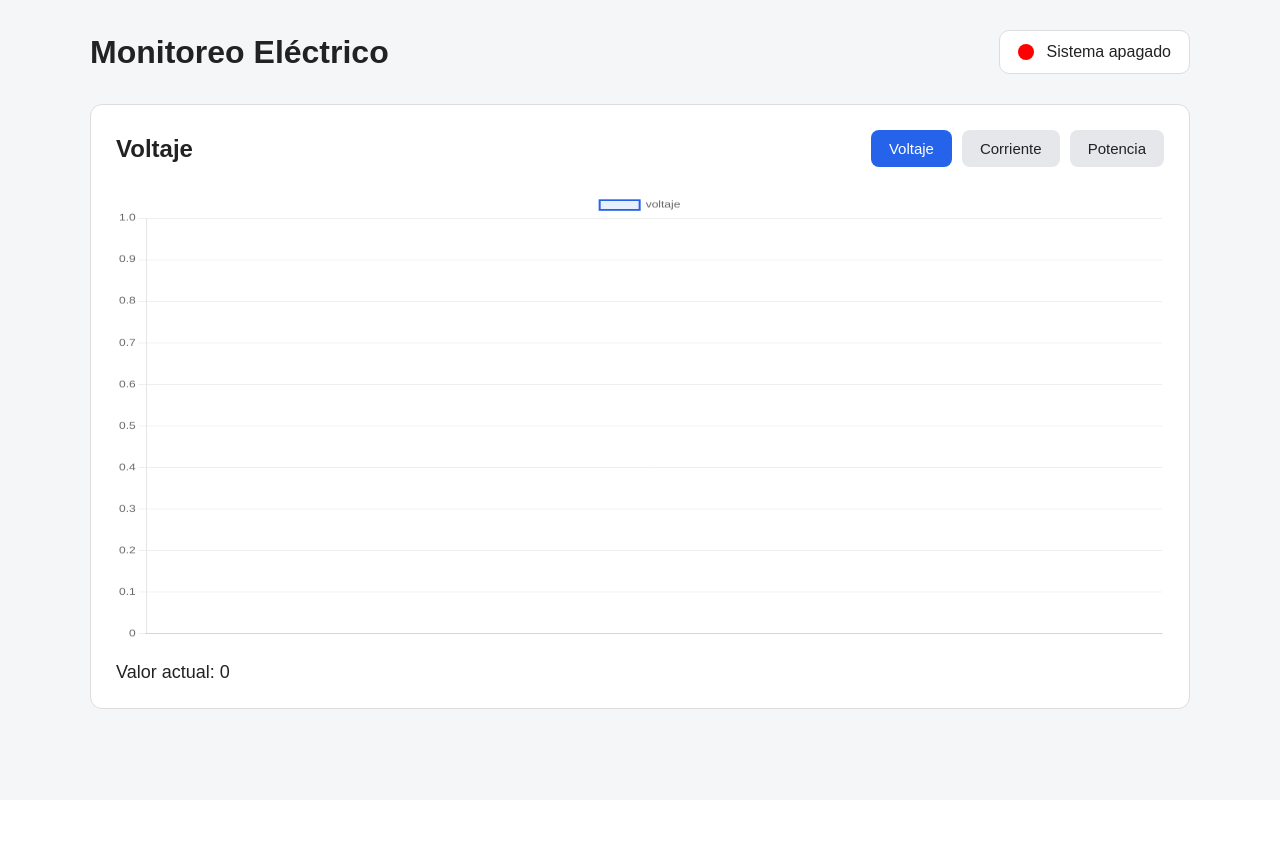
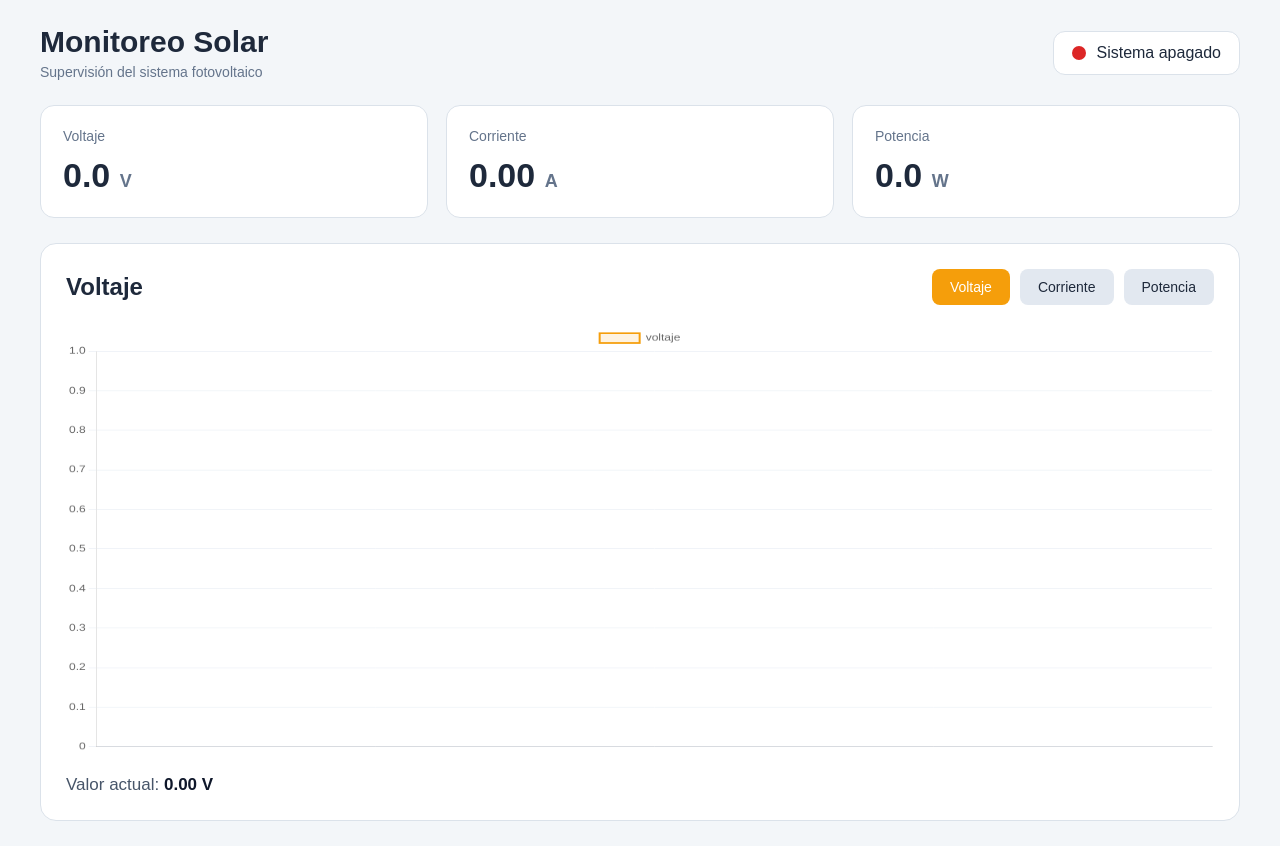
Before and after one commit to Sajir158/directorio, a Flask app: page / in a window 1280 px wide. Before the commit the page ends 709 px from the top, so only its background shows below. Run offline with Flask 3, Linux system fonts and the light colour scheme; data that the repository does not hold is empty.

Commit message:
Update index.html

```diff
--- a/templates/index.html
+++ b/templates/index.html
@@ -5,7 +5,7 @@
 <meta charset="UTF-8">
 <meta name="viewport" content="width=device-width, initial-scale=1.0">
 
-<title>Monitoreo Eléctrico</title>
+<title>Monitoreo Solar</title>
 
 <script src="https://cdn.jsdelivr.net/npm/chart.js"></script>
 
@@ -19,63 +19,128 @@
 }
 
 body{
-    background:#f4f6f8;
-    color:#222;
-    padding:30px;
+    background:#f3f6f9;
+    color:#1e293b;
+    padding:25px;
 }
 
+/* =========================================
+CONTENEDOR
+========================================= */
+
 .container{
-    max-width:1100px;
+    max-width:1200px;
     margin:auto;
 }
+
+/* =========================================
+HEADER
+========================================= */
 
 .header{
     display:flex;
     justify-content:space-between;
     align-items:center;
-    margin-bottom:30px;
+    margin-bottom:25px;
     flex-wrap:wrap;
     gap:20px;
 }
 
 .header h1{
-    font-size:32px;
+    font-size:30px;
     font-weight:600;
 }
 
+.subtitle{
+    color:#64748b;
+    margin-top:5px;
+    font-size:14px;
+}
+
+/* =========================================
+ESTADO
+========================================= */
+
 .status{
+    background:white;
+    border:1px solid #dbe2ea;
+    border-radius:12px;
+    padding:12px 18px;
     display:flex;
     align-items:center;
-    gap:12px;
-    background:white;
-    padding:12px 18px;
-    border-radius:10px;
-    border:1px solid #ddd;
+    gap:10px;
 }
 
 .led{
-    width:16px;
-    height:16px;
+    width:14px;
+    height:14px;
     border-radius:50%;
-    background:red;
+    background:#dc2626;
     transition:0.3s;
 }
 
-.card{
-    background:white;
-    border-radius:12px;
-    padding:25px;
-    border:1px solid #ddd;
+/* =========================================
+CARDS
+========================================= */
+
+.grid{
+    display:grid;
+    grid-template-columns:repeat(auto-fit,minmax(220px,1fr));
+    gap:18px;
+    margin-bottom:25px;
 }
 
-.top{
+.cardInfo{
+    background:white;
+    border-radius:14px;
+    border:1px solid #dbe2ea;
+    padding:22px;
+}
+
+.cardTitle{
+    color:#64748b;
+    font-size:14px;
+    margin-bottom:12px;
+}
+
+.cardValue{
+    font-size:34px;
+    font-weight:600;
+}
+
+.unit{
+    font-size:18px;
+    color:#64748b;
+}
+
+/* =========================================
+GRAFICA
+========================================= */
+
+.chartCard{
+    background:white;
+    border-radius:16px;
+    border:1px solid #dbe2ea;
+    padding:25px;
+}
+
+.chartTop{
     display:flex;
     justify-content:space-between;
     align-items:center;
-    margin-bottom:25px;
+    margin-bottom:20px;
     flex-wrap:wrap;
     gap:15px;
 }
+
+.chartTop h2{
+    font-size:24px;
+    font-weight:600;
+}
+
+/* =========================================
+BOTONES
+========================================= */
 
 .buttons{
     display:flex;
@@ -85,34 +150,51 @@ body{
 
 .buttons button{
     border:none;
-    background:#e5e7eb;
-    color:#222;
+    background:#e2e8f0;
+    color:#1e293b;
     padding:10px 18px;
     border-radius:8px;
     cursor:pointer;
-    font-size:15px;
     transition:0.2s;
+    font-size:14px;
 }
 
 .buttons button:hover{
-    background:#d1d5db;
+    background:#cbd5e1;
 }
 
 .buttons .active{
-    background:#2563eb;
+    background:#f59e0b;
     color:white;
 }
 
-.value{
+/* =========================================
+VALOR ACTUAL
+========================================= */
+
+.currentValue{
     margin-top:20px;
-    font-size:18px;
-    font-weight:500;
+    font-size:17px;
+    color:#475569;
 }
+
+#valorActual{
+    font-weight:600;
+    color:#0f172a;
+}
+
+/* =========================================
+CANVAS
+========================================= */
 
 canvas{
     width:100% !important;
-    height:450px !important;
+    height:430px !important;
 }
+
+/* =========================================
+RESPONSIVE
+========================================= */
 
 @media(max-width:700px){
 
@@ -125,18 +207,42 @@ canvas{
         align-items:flex-start;
     }
 
+    .chartTop{
+        flex-direction:column;
+        align-items:flex-start;
+    }
+
+    .buttons{
+        width:100%;
+    }
+
+    .buttons button{
+        flex:1;
+    }
+
 }
 
 </style>
 
 </head>
+
 <body>
 
 <div class="container">
 
+    <!-- HEADER -->
+
     <div class="header">
 
-        <h1>Monitoreo Eléctrico</h1>
+        <div>
+
+            <h1>Monitoreo Solar</h1>
+
+            <div class="subtitle">
+                Supervisión del sistema fotovoltaico
+            </div>
+
+        </div>
 
         <div class="status">
 
@@ -150,9 +256,77 @@ canvas{
 
     </div>
 
-    <div class="card">
+    <!-- CARDS -->
 
-        <div class="top">
+    <div class="grid">
+
+        <div class="cardInfo">
+
+            <div class="cardTitle">
+                Voltaje
+            </div>
+
+            <div class="cardValue">
+
+                <span id="voltajeCard">
+                    0
+                </span>
+
+                <span class="unit">
+                    V
+                </span>
+
+            </div>
+
+        </div>
+
+        <div class="cardInfo">
+
+            <div class="cardTitle">
+                Corriente
+            </div>
+
+            <div class="cardValue">
+
+                <span id="corrienteCard">
+                    0
+                </span>
+
+                <span class="unit">
+                    A
+                </span>
+
+            </div>
+
+        </div>
+
+        <div class="cardInfo">
+
+            <div class="cardTitle">
+                Potencia
+            </div>
+
+            <div class="cardValue">
+
+                <span id="potenciaCard">
+                    0
+                </span>
+
+                <span class="unit">
+                    W
+                </span>
+
+            </div>
+
+        </div>
+
+    </div>
+
+    <!-- GRAFICA -->
+
+    <div class="chartCard">
+
+        <div class="chartTop">
 
             <h2 id="tituloGrafica">
                 Voltaje
@@ -191,7 +365,7 @@ canvas{
 
         <canvas id="grafica"></canvas>
 
-        <div class="value">
+        <div class="currentValue">
 
             Valor actual:
             <span id="valorActual">
@@ -211,14 +385,13 @@ let variableActual = "voltaje";
 const history = {
 
     time: [],
-
     voltaje: [],
-
     corriente: [],
-
     potencia: []
 
 };
+
+const MAX_PUNTOS = 60;
 
 const ctx = document
 .getElementById("grafica")
@@ -238,15 +411,17 @@ const chart = new Chart(ctx, {
 
             data: [],
 
-            borderColor: "#2563eb",
+            borderColor: "#f59e0b",
 
-            backgroundColor: "rgba(37,99,235,0.1)",
+            backgroundColor: "rgba(245,158,11,0.12)",
 
             borderWidth: 2,
 
-            tension: 0.3,
+            tension:0.25,
 
-            fill: true
+            fill:true,
+
+            pointRadius:2
 
         }]
     },
@@ -270,15 +445,21 @@ const chart = new Chart(ctx, {
         scales:{
 
             x:{
+
                 grid:{
-                    color:"#eee"
+                    color:"#eef2f7"
                 }
+
             },
 
             y:{
+
+                beginAtZero:true,
+
                 grid:{
-                    color:"#eee"
+                    color:"#eef2f7"
                 }
+
             }
 
         }
@@ -316,11 +497,10 @@ function cambiarVariable(variable){
         .classList.add("active");
 
         chart.data.datasets[0].borderColor =
-        "#2563eb";
+        "#f59e0b";
 
         chart.data.datasets[0].backgroundColor =
-        "rgba(37,99,235,0.1)";
-
+        "rgba(245,158,11,0.12)";
     }
 
     if(variable === "corriente"){
@@ -333,8 +513,7 @@ function cambiarVariable(variable){
         "#16a34a";
 
         chart.data.datasets[0].backgroundColor =
-        "rgba(22,163,74,0.1)";
-
+        "rgba(22,163,74,0.12)";
     }
 
     if(variable === "potencia"){
@@ -344,11 +523,10 @@ function cambiarVariable(variable){
         .classList.add("active");
 
         chart.data.datasets[0].borderColor =
-        "#dc2626";
+        "#2563eb";
 
         chart.data.datasets[0].backgroundColor =
-        "rgba(220,38,38,0.1)";
-
+        "rgba(37,99,235,0.12)";
     }
 
     actualizarGrafica();
@@ -367,12 +545,35 @@ function actualizarGrafica(){
 
     chart.update();
 
-    const datos = history[variableActual];
+    const voltaje =
+    history.voltaje[
+        history.voltaje.length - 1
+    ] || 0;
 
-    if(datos.length > 0){
+    const corriente =
+    history.corriente[
+        history.corriente.length - 1
+    ] || 0;
 
-        const ultimo =
-        datos[datos.length - 1];
+    const potencia =
+    history.potencia[
+        history.potencia.length - 1
+    ] || 0;
+
+    document
+    .getElementById("voltajeCard")
+    .innerHTML =
+    voltaje.toFixed(1);
+
+    document
+    .getElementById("corrienteCard")
+    .innerHTML =
+    corriente.toFixed(2);
+
+    document
+    .getElementById("potenciaCard")
+    .innerHTML =
+    potencia.toFixed(1);
 
     let unidad = "";
 
@@ -388,27 +589,22 @@ function actualizarGrafica(){
         unidad = " W";
     }
 
+    const actual =
+    history[variableActual][
+        history[variableActual].length - 1
+    ] || 0;
+
     document
     .getElementById("valorActual")
     .innerHTML =
-        ultimo.toFixed(2) + unidad;
+    actual.toFixed(2) + unidad;
 
-    }
-
-    // =================================================
-    // LED
-    // =================================================
-
-    const potenciaActual =
-    history.potencia[
-        history.potencia.length - 1
-    ] || 0;
-
-    if(potenciaActual > 0){
+    if(potencia > 0){
 
         document
         .getElementById("led")
-        .style.background = "green";
+        .style.background =
+        "#16a34a";
 
         document
         .getElementById("estado")
@@ -419,7 +615,8 @@ function actualizarGrafica(){
 
         document
         .getElementById("led")
-        .style.background = "red";
+        .style.background =
+        "#dc2626";
 
         document
         .getElementById("estado")
@@ -444,13 +641,17 @@ async function obtenerDatos(){
         const data =
         await response.json();
 
-        history.time = data.time || [];
+        history.time =
+        (data.time || []).slice(-MAX_PUNTOS);
 
-        history.voltaje = data.voltaje || [];
+        history.voltaje =
+        (data.voltaje || []).slice(-MAX_PUNTOS);
 
-        history.corriente = data.corriente || [];
+        history.corriente =
+        (data.corriente || []).slice(-MAX_PUNTOS);
 
-        history.potencia = data.potencia || [];
+        history.potencia =
+        (data.potencia || []).slice(-MAX_PUNTOS);
 
         actualizarGrafica();
 
@@ -462,7 +663,7 @@ async function obtenerDatos(){
 
 }
 
-setInterval(obtenerDatos, 1000);
+setInterval(obtenerDatos,60000);
 
 obtenerDatos();
 
```
Lines whose indentation alone changed are shown as unchanged.
